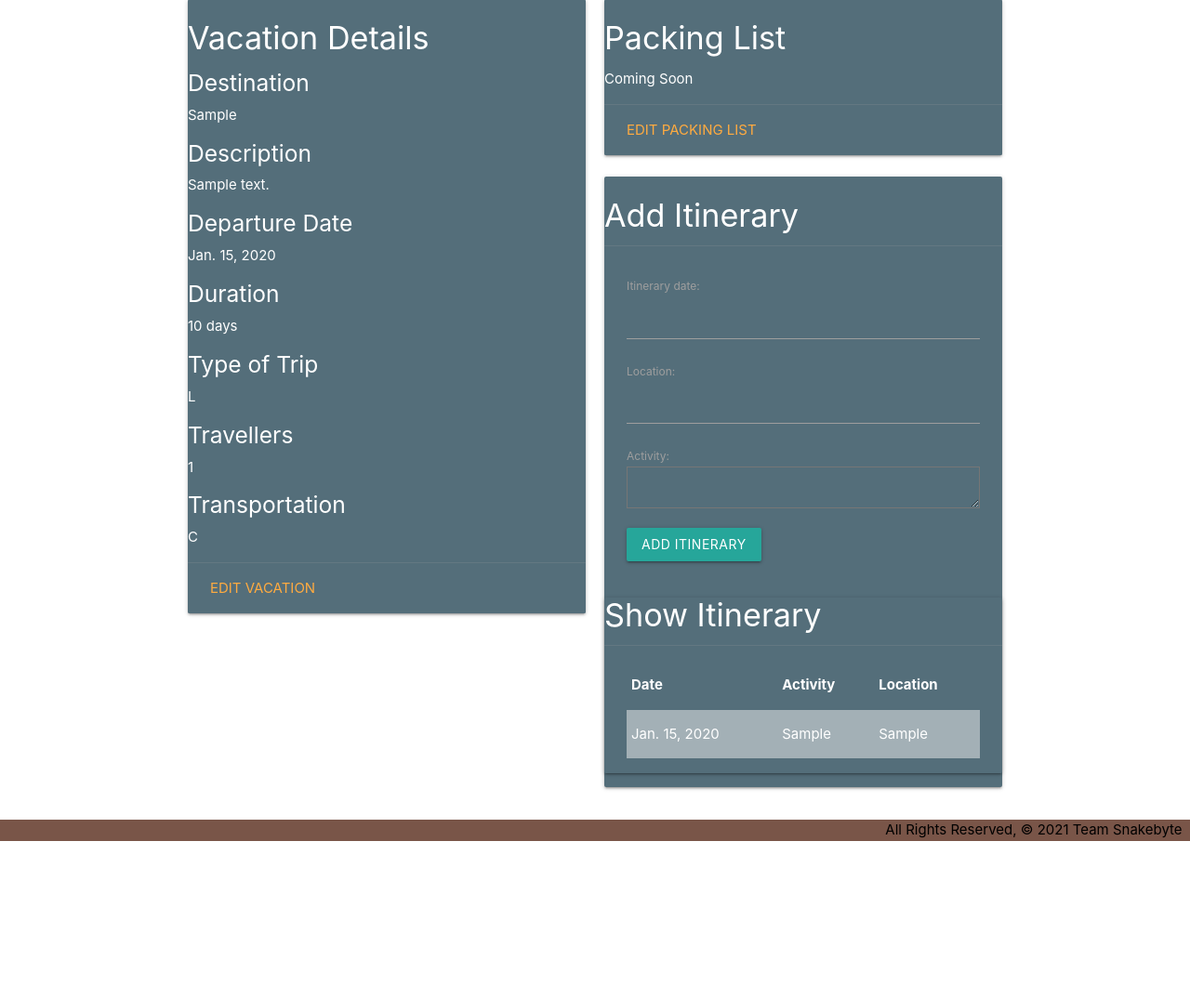
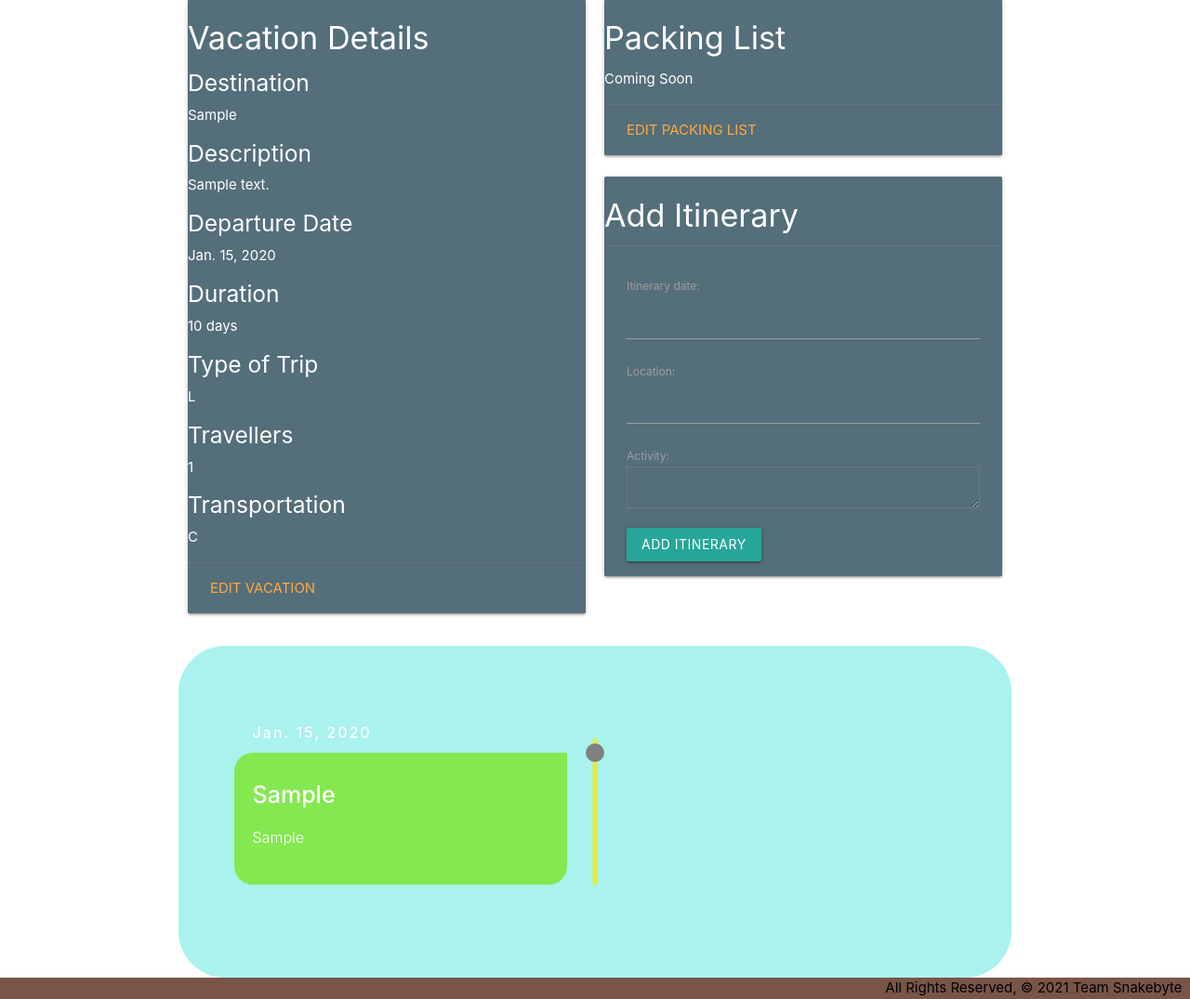
Before and after one commit to kitkatcode10/map-out, a Django app: page /vacations/1/ in a window 1280 px wide. Shown: the part 558-1633 px from the top of the page at 93% size. Before the commit the page ends 1463 px from the top, so only its background shows below. Run offline with Django 3.2, Linux system fonts and the light colour scheme; tables that the repository leaves empty hold one stand-in row (values such as "Sample post").

Commit message:
added timeline UI

```diff
--- a/main_app/static/css/style.css
+++ b/main_app/static/css/style.css
@@ -1,3 +1,7 @@
+@import url("https://fonts.googleapis.com/css2?family=Montserrat:wght@300;500&display=swap");
+html {
+  font-family: "Montserrat";
+}
 body {
   display: flex;
   min-height: 100vh;
@@ -16,7 +20,7 @@ footer.page-footer {
 }
 
 .navbar-fixed nav {
-  background-color: rgb(68, 224, 211);
+  background-color: rgba(68, 224, 211);
 }
 
 /* Float two columns side by side */
@@ -29,4 +33,118 @@ footer.page-footer {
 }
 
 /* Remove extra left and right margins, due to padding */
-.row {margin: 0 -5px;}
+.row {
+  margin: 0 -5px;
+}
+
+/* Timeline styling */
+.outer-box {
+  margin: 0;
+  padding: 0;
+  box-sizing: border-box;
+}
+.timeline-container {
+  min-height: 100%;
+  width: 100%;
+  display: flex;
+  align-items: center;
+  justify-content: center;
+  padding: 100px 0;
+  background-color: rgba(84, 230, 222, 0.5);
+  border-radius: 50px;
+}
+.timeline {
+  width: 80%;
+  height: auto;
+  max-width: 800px;
+  margin: 0 auto;
+  position: relative;
+}
+.timeline ul {
+  list-style: none;
+}
+.timeline ul li {
+  padding: 20px;
+  background-color: rgba(118, 228, 15, 0.7);
+  color: rgb(255, 255, 255);
+  border-radius: 10px;
+  margin-bottom: 20px;
+}
+.timeline ul li:last-child {
+  margin-bottom: 0;
+}
+.timeline-content h1 {
+  font-weight: 500;
+  font-size: 25px;
+  line-height: 30px;
+  margin-bottom: 10px;
+  margin-top: 10px;
+}
+.timeline-content p {
+  font-size: 16px;
+  line-height: 30px;
+  font-weight: 300;
+}
+.timeline-content .timeline-date {
+  font-size: 16px;
+  font-weight: 500;
+  margin-bottom: 10px;
+  letter-spacing: 2px;
+}
+@media only screen and (min-width: 768px) {
+  .timeline:before {
+    content: "";
+    position: absolute;
+    top: 0;
+    left: 50%;
+    transform: translateX(-50%);
+    width: 5px;
+    height: 100%;
+    background-color: rgb(232, 235, 57);
+  }
+
+  .timeline ul li {
+    width: 50%;
+    position: relative;
+    margin-bottom: 50px;
+  }
+
+  .timeline ul li:nth-child(odd) {
+    float: left;
+    clear: right;
+    transform: translateX(-30px);
+    border-radius: 20px 0px 20px 20px;
+  }
+
+  .timeline ul li:nth-child(even) {
+    float: right;
+    clear: left;
+    transform: translateX(30px);
+    border-radius: 0px 20px 20px 20px;
+  }
+
+  .timeline ul li::before {
+    content: "";
+    position: absolute;
+    height: 20px;
+    width: 20px;
+    border-radius: 50%;
+    background-color: gray;
+    top: 0px;
+  }
+  .timeline ul li:nth-child(odd)::before {
+    transform: translate(50%, -50%);
+    right: -30px;
+  }
+  .timeline ul li:nth-child(even)::before {
+    transform: translate(-50%, -50%);
+    left: -30px;
+  }
+  .timeline-content .timeline-date {
+    position: absolute;
+    top: -60px;
+  }
+  .timeline ul li:hover::before {
+    background-color: rgb(255, 105, 180);
+  }
+}
--- a/main_app/templates/vacations/detail.html
+++ b/main_app/templates/vacations/detail.html
@@ -52,7 +52,7 @@
           <input type="submit" class="btn" value="Add Itinerary">
         </form>
       </div>
-      <div class="card blue-grey darken-1">
+      <!-- <div class="card blue-grey darken-1">
         <span class="card-title"><h4> Show Itinerary</h4> </span>
 
         <div class="card-action">
@@ -70,10 +70,27 @@
               {% endfor %}
             </tbody>
           </table>
-        </div>
+        </div> -->
     </div>
   </div>
 
 </div>
+<div class="outer-box">
+  <div class="timeline-container">
+    <div class="timeline">
+      <ul>
+        {% for itinerary in vacation.itinerary_set.all %}
+        <li>
+          <div class="timeline-content">
+            <h3 class="timeline-date">{{itinerary.date}}</h3>
+            <h1>{{itinerary.activity}}</h1>
+            <p>{{itinerary.location}}</p>
+          </div>
+        </li>
+        {% endfor %}
+      </ul>
+    </div>
+  </div>
+</div>
 
 {% endblock %}
```
